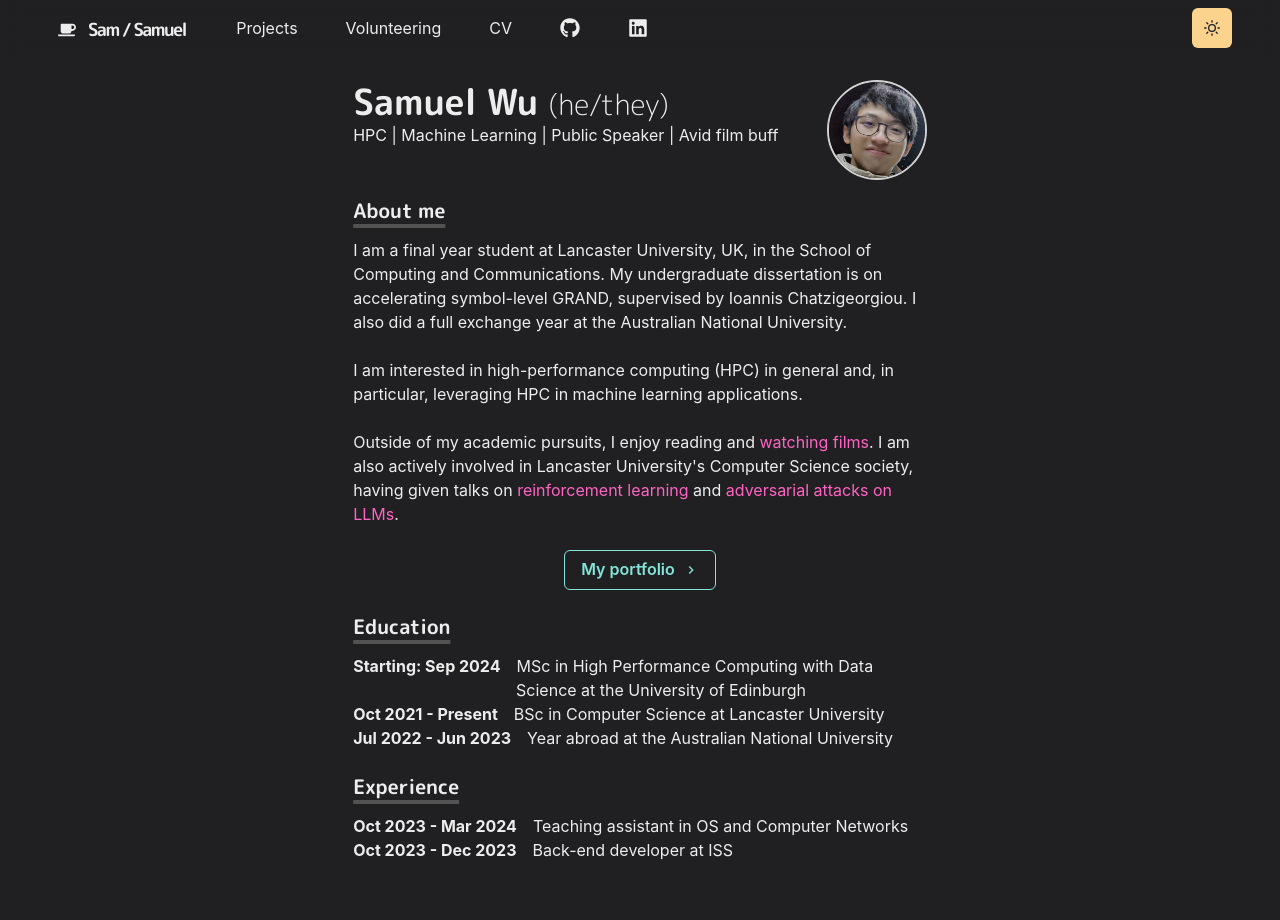
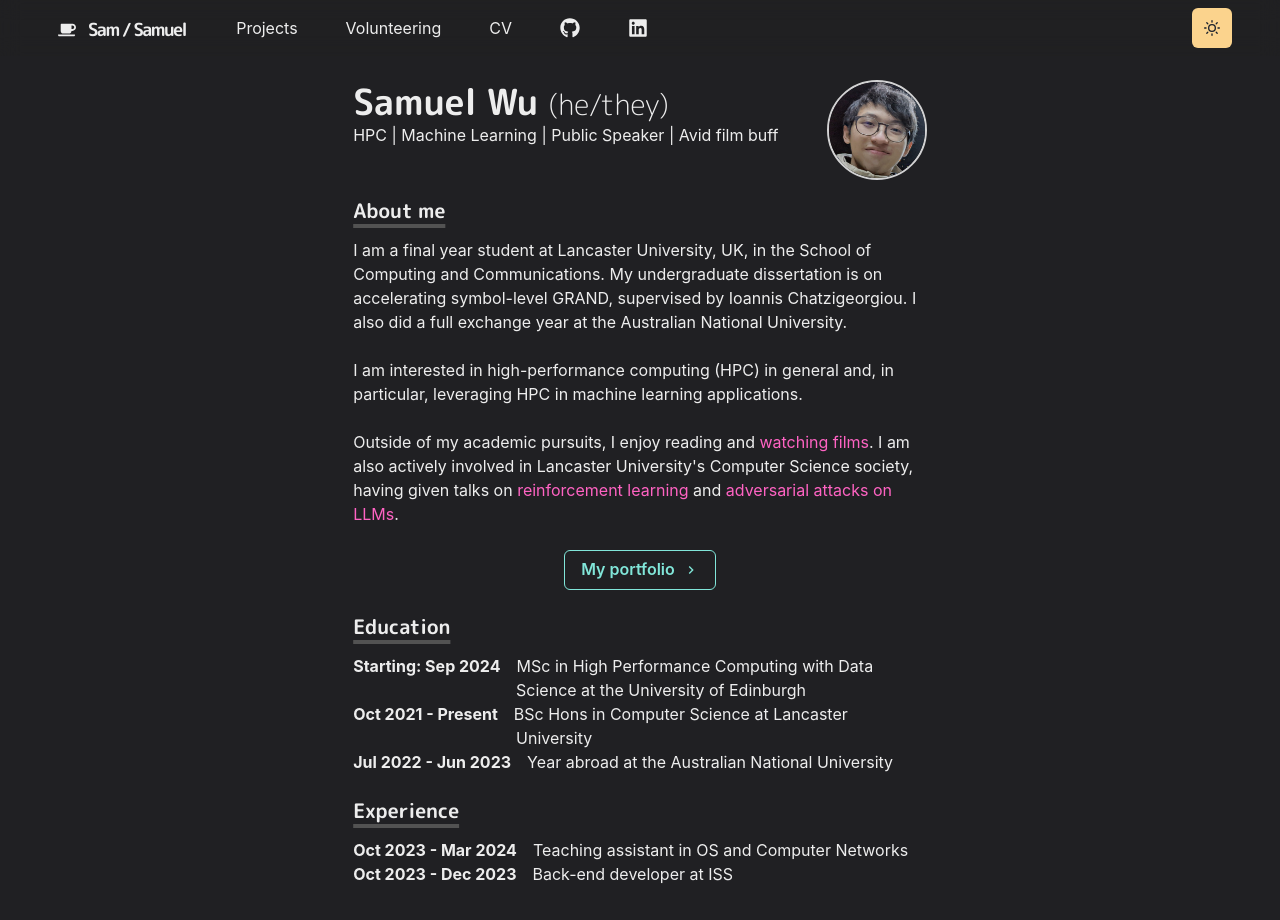
Before and after one commit to cern1710/cern1710-portfolio, a Next.js app: page / in a window 1280 px wide. Shown: the top 920 px of the page. Built offline with nearby package versions, Linux system fonts and the light colour scheme.

Commit message:
add Hons to BSc degree

```diff
--- a/pages/index.js
+++ b/pages/index.js
@@ -120,7 +120,7 @@ const Page = () => (
                 </BioSection>
                 <BioSection>
                     <BioYear>Oct 2021 - Present</BioYear>
-                    BSc in Computer Science at Lancaster University
+                    BSc Hons in Computer Science at Lancaster University
                 </BioSection>
                 <BioSection>
                     <BioYear>Jul 2022 - Jun 2023</BioYear>
```
